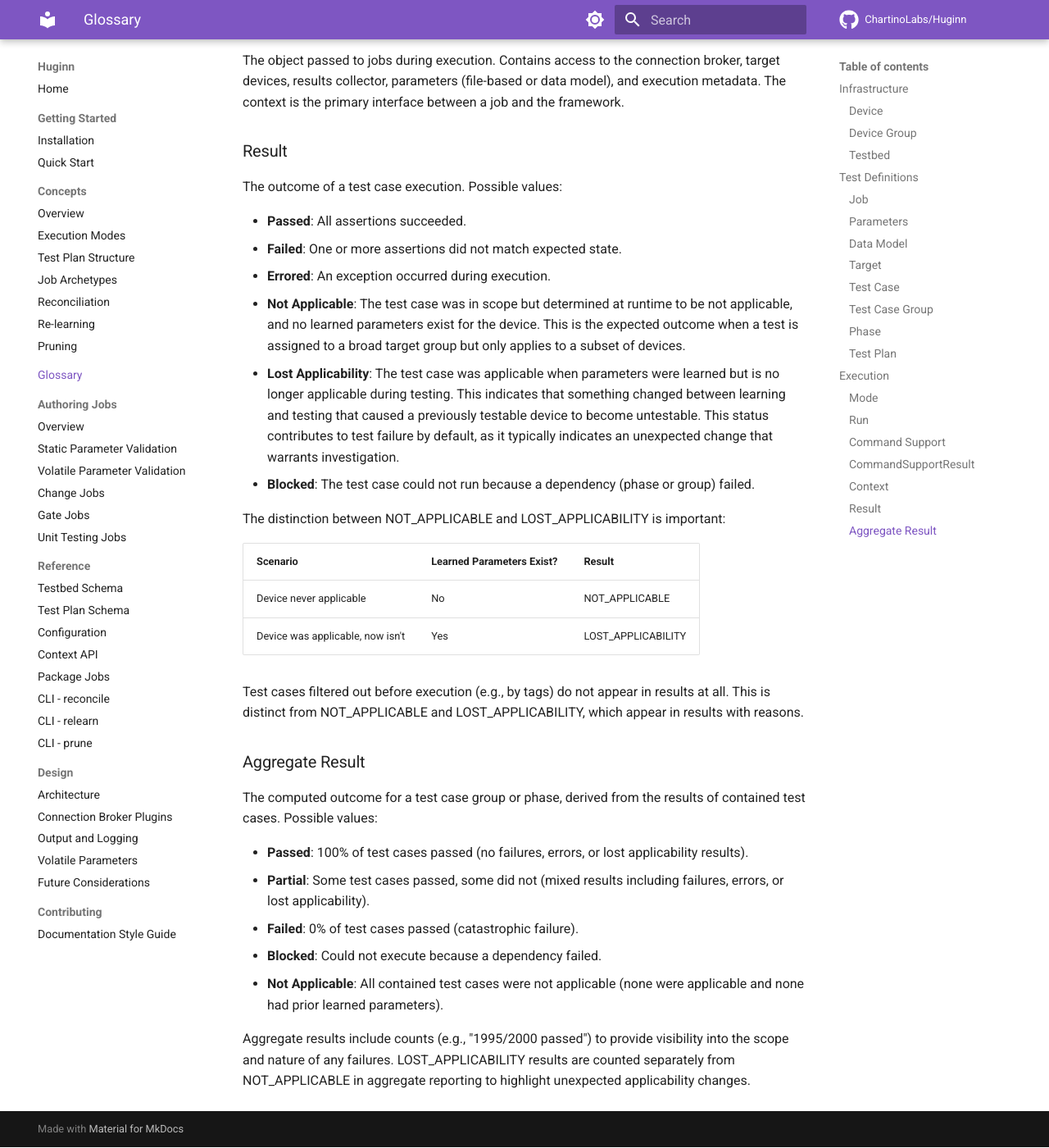
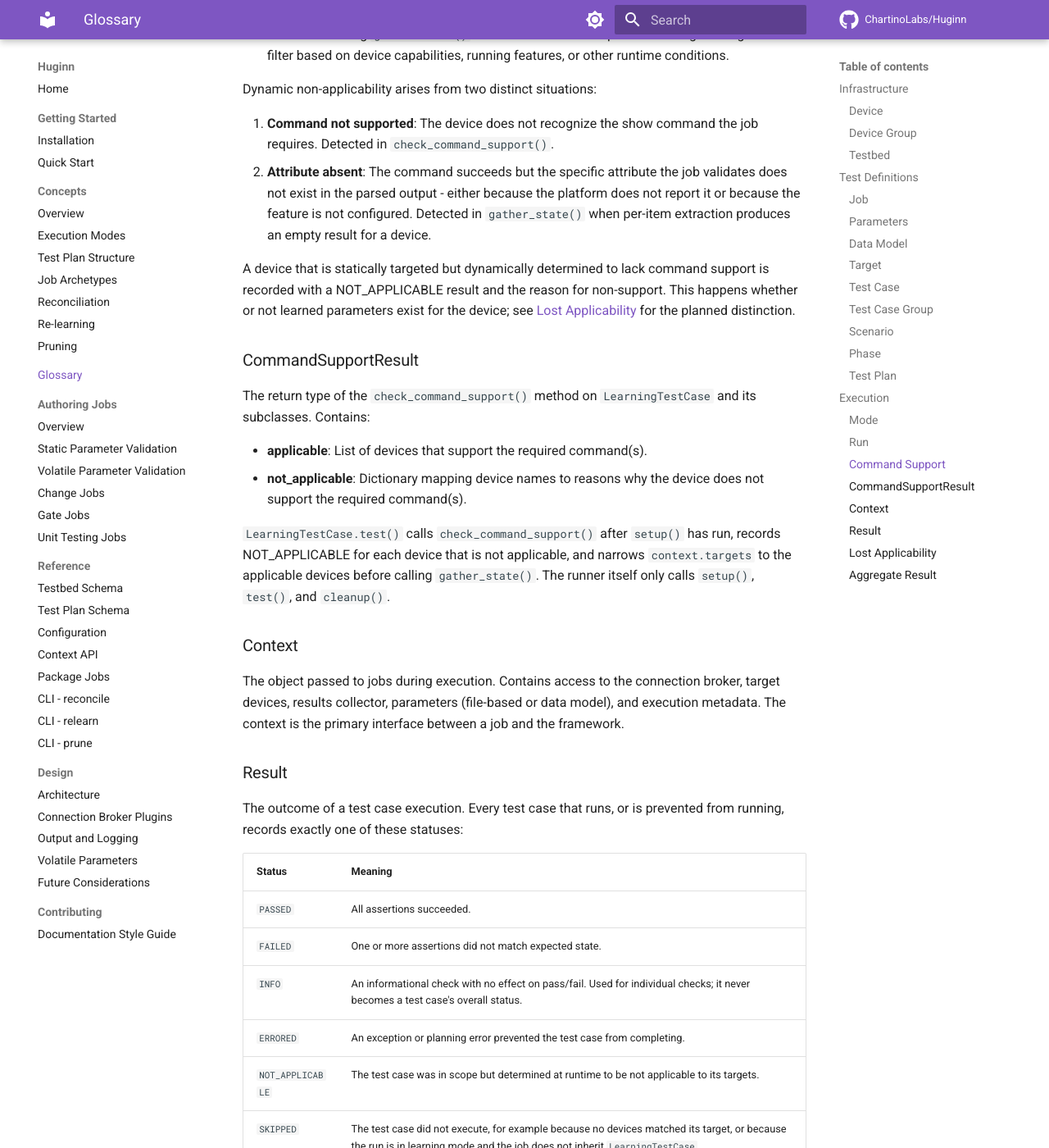
Before and after one commit to ChartinoLabs/Huginn, an MkDocs documentation site: the page built from docs/concepts/glossary.md, in a window 1280 px wide and 1400 px high, scrolled down 4537 px. Shown: the whole window at 82% size. Built offline with MkDocs 1.6.1 and Material for MkDocs 9.7.7, drawn with Linux system fonts in a browser that asks for light colours; comment, search, counter and statistics services are not loaded; some of the changed text lies outside the part shown.

Commit message:
docs(concepts): canonical status table and current blocking behavior (#259)
Make the glossary the canonical result status table with all seven
statuses, the real rollup order and count-based summaries. Mark
LOST_APPLICABILITY as planned (#254), drop Partial, add a Scenario
entry, and describe current phase blocking and nested-group behavior
with the #218 changes marked as planned. Also correct job references,
target selectors, depends_on optionality and parallelism wording.

Refs #221, #219

Co-authored-by: Claude Opus 5.5 (1M context) <noreply@anthropic.com>

```diff
--- a/docs/concepts/glossary.md
+++ b/docs/concepts/glossary.md
@@ -20,7 +20,7 @@ A collection of devices making up a production-like, scaled-down version of an e
 
 ### Job
 
-A unit of test automation that can be executed against one or more devices in a testbed. A job is implemented as a Python module containing a class that inherits from the TestCase base class. Jobs define reusable test logic independent of specific targets or parameters. The same job can be referenced by multiple test cases, each with different parameters.
+A unit of test automation that can be executed against one or more devices in a testbed. A job is implemented as a Python class that inherits from the TestCase base class. A test case references its job either by file path relative to the project root (`jobs/iosxe/ospf/verify_neighbor_state.py`) or by dotted module path (`acme_jobs.ospf.verify_neighbor_state`), optionally followed by `:ClassName` to pick one class when the module defines several. Jobs define reusable test logic independent of specific targets or parameters. The same job can be referenced by multiple test cases, each with different parameters.
 
 ### Parameters
 
@@ -42,15 +42,16 @@ The specification of which devices a test case applies to. Targets can be define
 - **Explicit devices**: A list of device names.
 - **Device groups**: All devices belonging to specified device groups.
 - **Operating system**: All devices running specified operating systems.
+- **Excluded devices**: Device names removed from whatever the other selectors matched.
 
-Multiple selectors are intersected (AND logic). Targets can be specified at the phase level, test case group level, test case level, or any combination (intersected).
+Values within one selector are combined with OR (`groups: [spine, border]` matches a device in either group). Different selectors are intersected (AND logic). Explicit `devices` cannot be combined with `groups` or `os` in the same target; `exclude_devices` works with either form. Targets can be specified at the phase level, test case group level, test case level, or any combination (intersected).
 
 ### Test Case
 
 A first-class entity in the test plan that instantiates a job with a specific identity. Test cases are defined once in the `test_cases` section of a test plan and referenced by ID in test case groups. Each test case has:
 
 - A unique identifier
-- A reference to a job (module path)
+- A reference to a job (file path or dotted module path, with optional `:ClassName`)
 - Optional target specification
 - Optional tags for filtering
 - Parameters sourced by convention (`parameters/{id}.json`) or from a data model
@@ -59,27 +60,35 @@ The same test case can be referenced in multiple test case groups, enabling reus
 
 ### Test Case Group
 
-A logical grouping of test cases and/or other test case groups within a phase. Test case groups reference test cases by ID and can include other groups by name, enabling hierarchical organization. Groups can specify targets that apply to all contained test cases, and the framework executes test cases within a group potentially in parallel.
+A logical grouping of test cases and/or other test case groups within a phase. Test case groups reference test cases by ID and can include other groups by name, enabling hierarchical organization. Groups can specify targets that apply to all contained test cases. By default the framework executes the test cases within a group in parallel; a group's `strategy` can make them serial or cap concurrency.
 
 **Nesting**: Test case groups can be nested to create reusable, feature-specific groupings. For example, an "ospf-tests" group containing OSPF-related test cases can be included in both "pre-change-validation" and "post-change-validation" groups. This promotes reuse and keeps feature-specific tests organized together.
 
+When a phase references a parent group, the child groups' test cases are flattened into it and only the parent's `target`, `tags`, and `strategy` apply. The child's own `target` and `tags` are currently ignored for tests included this way. Carrying the child's `target` (intersected with the parent's) and `tags` (added to the parent's) through the parent is planned in [#218](https://github.com/ChartinoLabs/Huginn/issues/218).
+
+### Scenario
+
+A complete end-to-end validation workflow within a test plan, such as shutting down a link and verifying the network converges. Each scenario contains one or more phases. Scenarios run one at a time, and a phase that does not pass in one scenario does not affect the others.
+
 ### Phase
 
-A high-level organizational unit in a test plan representing a stage of test execution. Phases contain one or more test case groups and can declare dependencies on other phases. Common patterns include:
+A high-level organizational unit within a scenario representing a stage of test execution. Phases contain one or more test case groups and can optionally declare dependencies on other phases in the same scenario through `depends_on`. Common patterns include:
 
 - **Pre-change**: Validate state before making changes
 - **Change**: Apply configuration or operational changes
 - **Post-change**: Validate state after changes
 
-Phases provide structure for reporting (collapse/expand, filtering) and establish execution order through dependencies.
+Phases provide structure for reporting (collapse/expand, filtering) and establish execution order through dependencies. Phases within a scenario run one at a time; the test case groups within a phase run in parallel by default, subject to the phase's `strategy`.
+
+If a phase finishes with any status other than PASSED, every phase that has not yet run in that scenario is recorded as BLOCKED, whether or not it depends on the phase that did not pass. Changing this so that only a FAILED or ERRORED phase blocks, and only the phases that depend on it, is planned in [#218](https://github.com/ChartinoLabs/Huginn/issues/218).
 
 ### Test Plan
 
-A collection of test cases, test case groups, phases, and associated metadata defining how testing outcomes should be achieved. The test plan specifies:
+A collection of test cases, test case groups, scenarios, and associated metadata defining how testing outcomes should be achieved. The test plan specifies:
 
 - **Test cases**: First-class definitions of what to test
 - **Test case groups**: Logical groupings of test case references
-- **Phases**: High-level stages with dependencies defining execution order
+- **Scenarios**: End-to-end workflows, each containing phases with dependencies defining execution order
 
 Defined in YAML format.
 
@@ -94,7 +103,7 @@ The execution mode for a test run. Huginn supports two modes:
 
 ### Run
 
-A single execution of a test plan against a testbed. A run establishes connections to all devices, executes phases in dependency order, executes test case groups within each phase, collects results, and generates reports. Test cases filtered out by tags or other criteria do not appear in run results.
+A single execution of a test plan against a testbed. A run establishes connections to all devices, executes each scenario's phases in dependency order, executes test case groups within each phase, collects results, and generates reports. Test cases filtered out by tags or other criteria do not appear in run results.
 
 ### Command Support
 
@@ -108,16 +117,16 @@ Dynamic non-applicability arises from two distinct situations:
 1. **Command not supported**: The device does not recognize the show command the job requires. Detected in `check_command_support()`.
 2. **Attribute absent**: The command succeeds but the specific attribute the job validates does not exist in the parsed output - either because the platform does not report it or because the feature is not configured. Detected in `gather_state()` when per-item extraction produces an empty result for a device.
 
-A device that is statically targeted but dynamically determined to lack command support is recorded with a NOT_APPLICABLE or LOST_APPLICABILITY result (depending on whether learned parameters exist) and the reason for non-support.
+A device that is statically targeted but dynamically determined to lack command support is recorded with a NOT_APPLICABLE result and the reason for non-support. This happens whether or not learned parameters exist for the device; see [Lost Applicability](#lost-applicability) for the planned distinction.
 
 ### CommandSupportResult
 
-The return type of a test case's `check_command_support()` method. Contains:
+The return type of the `check_command_support()` method on `LearningTestCase` and its subclasses. Contains:
 
 - **applicable**: List of devices that support the required command(s).
 - **not_applicable**: Dictionary mapping device names to reasons why the device does not support the required command(s).
 
-The framework uses this result to update `context.targets` before calling `setup()` and `test()`.
+`LearningTestCase.test()` calls `check_command_support()` after `setup()` has run, records NOT_APPLICABLE for each device that is not applicable, and narrows `context.targets` to the applicable devices before calling `gather_state()`. The runner itself only calls `setup()`, `test()`, and `cleanup()`.
 
 ### Context
 
@@ -125,32 +134,49 @@ The object passed to jobs during execution. Contains access to the connection br
 
 ### Result
 
-The outcome of a test case execution. Possible values:
+The outcome of a test case execution. Every test case that runs, or is prevented from running, records exactly one of these statuses:
 
-- **Passed**: All assertions succeeded.
-- **Failed**: One or more assertions did not match expected state.
-- **Errored**: An exception occurred during execution.
-- **Not Applicable**: The test case was in scope but determined at runtime to be not applicable, and no learned parameters exist for the device. This is the expected outcome when a test is assigned to a broad target group but only applies to a subset of devices.
-- **Lost Applicability**: The test case was applicable when parameters were learned but is no longer applicable during testing. This indicates that something changed between learning and testing that caused a previously testable device to become untestable. This status contributes to test failure by default, as it typically indicates an unexpected change that warrants investigation.
-- **Blocked**: The test case could not run because a dependency (phase or group) failed.
+| Status           | Meaning                                                                                                                                                                   |
+| ---------------- | ------------------------------------------------------------------------------------------------------------------------------------------------------------------------- |
+| `PASSED`         | All assertions succeeded.                                                                                                                                                 |
+| `FAILED`         | One or more assertions did not match expected state.                                                                                                                      |
+| `INFO`           | An informational check with no effect on pass/fail. Used for individual checks; it never becomes a test case's overall status.                                            |
+| `ERRORED`        | An exception or planning error prevented the test case from completing.                                                                                                   |
+| `NOT_APPLICABLE` | The test case was in scope but determined at runtime to be not applicable to its targets.                                                                                 |
+| `SKIPPED`        | The test case did not execute, for example because no devices matched its target, or because the run is in learning mode and the job does not inherit `LearningTestCase`. |
+| `BLOCKED`        | The test case could not run because an earlier phase in its scenario did not pass.                                                                                        |
 
-The distinction between NOT_APPLICABLE and LOST_APPLICABILITY is important:
+A test case's status is derived from its individual checks in this order:
 
-| Scenario                         | Learned Parameters Exist? | Result             |
-| -------------------------------- | ------------------------- | ------------------ |
-| Device never applicable          | No                        | NOT_APPLICABLE     |
-| Device was applicable, now isn't | Yes                       | LOST_APPLICABILITY |
+1. `ERRORED` if any check errored.
+2. Otherwise `FAILED` if any check failed.
+3. Otherwise `NOT_APPLICABLE` if every non-`INFO` check is not applicable.
+4. Otherwise `SKIPPED` if every non-`INFO` check is skipped.
+5. Otherwise `PASSED`.
 
-Test cases filtered out before execution (e.g., by tags) do not appear in results at all. This is distinct from NOT_APPLICABLE and LOST_APPLICABILITY, which appear in results with reasons.
+Test cases filtered out before execution (e.g., by tags) do not appear in results at all. This is distinct from NOT_APPLICABLE, which appears in results with a reason.
+
+### Lost Applicability
+
+`LOST_APPLICABILITY` is a planned status and is not recorded yet ([#254](https://github.com/ChartinoLabs/Huginn/issues/254)). It will cover a test case that was applicable when parameters were learned but is no longer applicable during testing. This indicates that something changed between learning and testing that caused a previously testable device to become untestable, so the status will fail the test.
+
+Until it ships, both situations below are recorded as `NOT_APPLICABLE`:
+
+| Scenario                         | Learned Parameters Exist? | Result today     | Result once #254 ships |
+| -------------------------------- | ------------------------- | ---------------- | ---------------------- |
+| Device never applicable          | No                        | `NOT_APPLICABLE` | `NOT_APPLICABLE`       |
+| Device was applicable, now isn't | Yes                       | `NOT_APPLICABLE` | `LOST_APPLICABILITY`   |
 
 ### Aggregate Result
 
-The computed outcome for a test case group or phase, derived from the results of contained test cases. Possible values:
+The computed outcome for a test case group, phase, scenario, or whole run, derived from the statuses it contains. The rollup uses this order:
 
-- **Passed**: 100% of test cases passed (no failures, errors, or lost applicability results).
-- **Partial**: Some test cases passed, some did not (mixed results including failures, errors, or lost applicability).
-- **Failed**: 0% of test cases passed (catastrophic failure).
-- **Blocked**: Could not execute because a dependency failed.
-- **Not Applicable**: All contained test cases were not applicable (none were applicable and none had prior learned parameters).
+1. `ERRORED` if anything contained errored.
+2. Otherwise `FAILED` if anything contained failed.
+3. Otherwise `NOT_APPLICABLE` if everything contained is not applicable.
+4. Otherwise `SKIPPED` if everything contained is skipped.
+5. Otherwise `PASSED`.
 
-Aggregate results include counts (e.g., "1995/2000 passed") to provide visibility into the scope and nature of any failures. LOST_APPLICABILITY results are counted separately from NOT_APPLICABLE in aggregate reporting to highlight unexpected applicability changes.
+A single failure therefore makes the aggregate `FAILED`, however many other test cases passed. `BLOCKED` is not part of the rollup: a blocked phase and its groups are recorded as `BLOCKED` directly. Because blocked entries never satisfy the all-`NOT_APPLICABLE` or all-`SKIPPED` checks, a scenario or run that contains blocked phases is `ERRORED` or `FAILED` if something in it errored or failed, and `PASSED` otherwise.
+
+There is no partial status. Instead, the phase summary and the run summary report a count for each status alongside the aggregate result, for example `status=failed total=2000 passed=1995 failed=5 errored=0 not_applicable=0 skipped=0 blocked=0`, so the scope of any failure stays visible.
```
Also changed, not shown: docs/concepts/archetypes.md (+1 -1 lines), docs/concepts/overview.md (+1 -1 lines), docs/concepts/test-plan-structure.md (+5 -5 lines), 1 other file.
